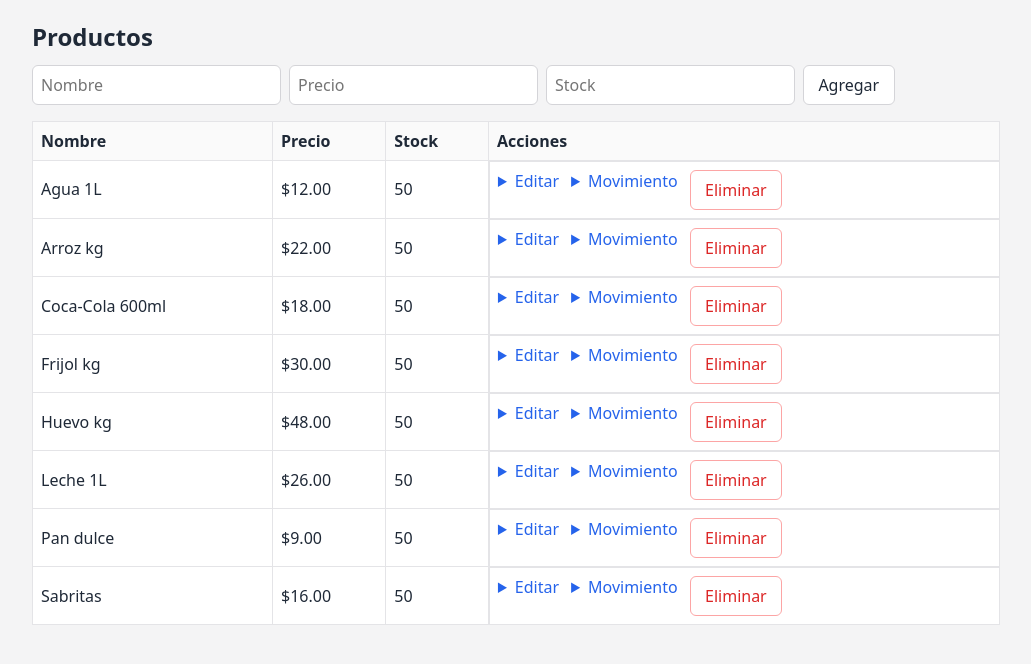
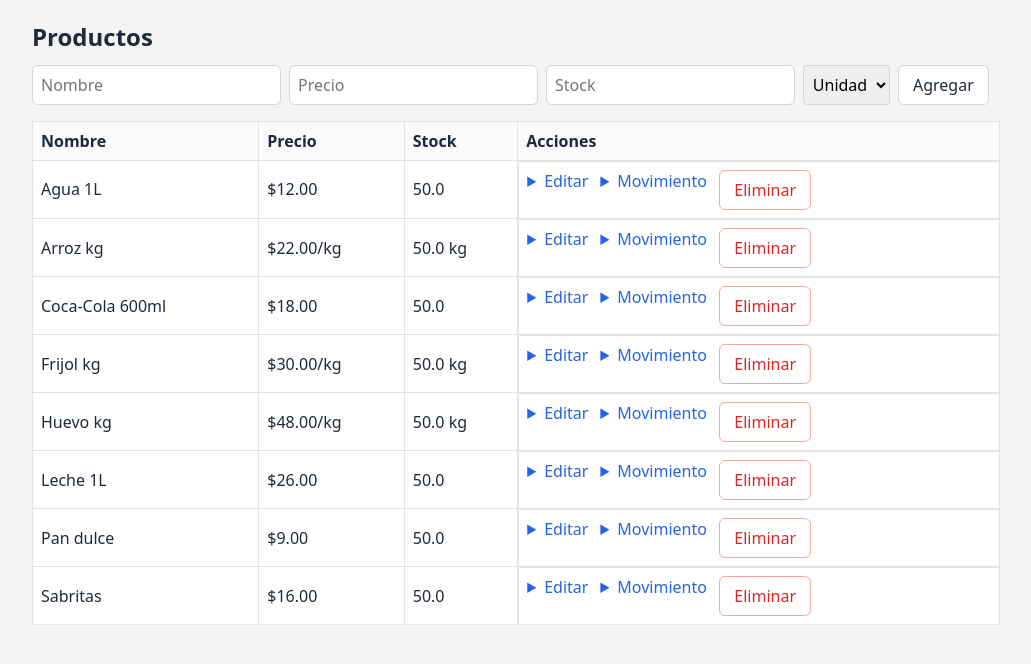
Before and after one commit to CrisTlalmis/POS-Proy, a Flask app: page /productos in a window 1280 px wide. Shown: the part 58-722 px from the top of the page, without its empty margins (124-1155 px from the left). Run offline with Flask 3, Linux system fonts and the light colour scheme; data comes from the database, SQL or seed files in the repository.

Commit message:
Productos a granel: venta por kilos con cantidades decimales
- Columna unidad ('unidad'|'kg') con migracion ALTER + auto-markado por nombre
- Cantidades/stock decimales en kg (precision 1 g); piezas siguen enteras
- crear_venta deja de truncar decimales (int() -> float con regla por unidad)
- Carrito: input decimal para kg, botones -/+ para piezas; precios y stock con sufijo /kg
- Ticket y kardex formatean cantidades (0.75 kg)

```diff
--- a/app.py
+++ b/app.py
@@ -31,16 +31,17 @@ CREATE TABLE IF NOT EXISTS productos (
   id           INTEGER PRIMARY KEY AUTOINCREMENT,
   nombre       TEXT NOT NULL,
   precio       REAL NOT NULL CHECK (precio >= 0),
-  stock        INTEGER NOT NULL DEFAULT 0 CHECK (stock >= 0),
-  stock_minimo INTEGER NOT NULL DEFAULT 5 CHECK (stock_minimo >= 0)
+  stock        REAL NOT NULL DEFAULT 0 CHECK (stock >= 0),
+  stock_minimo REAL NOT NULL DEFAULT 5 CHECK (stock_minimo >= 0),
+  unidad       TEXT NOT NULL DEFAULT 'unidad'
 );
 CREATE TABLE IF NOT EXISTS movimientos (
   id               INTEGER PRIMARY KEY AUTOINCREMENT,
   fecha            TEXT NOT NULL DEFAULT (datetime('now', 'localtime')),
   producto_id      INTEGER NOT NULL REFERENCES productos(id),
   tipo             TEXT NOT NULL CHECK (tipo IN ('entrada', 'salida', 'ajuste')),
-  cantidad         INTEGER NOT NULL CHECK (cantidad > 0),
-  stock_resultante INTEGER NOT NULL,
+  cantidad         REAL NOT NULL CHECK (cantidad > 0),
+  stock_resultante REAL NOT NULL,
   nota             TEXT NOT NULL DEFAULT ''
 );
 CREATE TABLE IF NOT EXISTS ventas (
@@ -52,15 +53,16 @@ CREATE TABLE IF NOT EXISTS venta_detalles (
   id              INTEGER PRIMARY KEY AUTOINCREMENT,
   venta_id        INTEGER NOT NULL REFERENCES ventas(id),
   producto_id     INTEGER NOT NULL REFERENCES productos(id),
-  cantidad        INTEGER NOT NULL CHECK (cantidad > 0),
+  cantidad        REAL NOT NULL CHECK (cantidad > 0),
   precio_unitario REAL NOT NULL
 );
 """
 
 SEED = [
-    ("Coca-Cola 600ml", 18.00, 50), ("Sabritas", 16.00, 50), ("Agua 1L", 12.00, 50),
-    ("Pan dulce", 9.00, 50), ("Leche 1L", 26.00, 50), ("Huevo kg", 48.00, 50),
-    ("Arroz kg", 22.00, 50), ("Frijol kg", 30.00, 50),
+    ("Coca-Cola 600ml", 18.00, 50, "unidad"), ("Sabritas", 16.00, 50, "unidad"),
+    ("Agua 1L", 12.00, 50, "unidad"), ("Pan dulce", 9.00, 50, "unidad"),
+    ("Leche 1L", 26.00, 50, "unidad"), ("Huevo kg", 48.00, 50, "kg"),
+    ("Arroz kg", 22.00, 50, "kg"), ("Frijol kg", 30.00, 50, "kg"),
 ]
 
 
@@ -87,11 +89,21 @@ def init_db():
         pendiente_commit = True
     except sqlite3.OperationalError:
         pass
+    try:
+        db.execute(
+            "ALTER TABLE productos ADD COLUMN unidad TEXT NOT NULL DEFAULT 'unidad'"
+        )
+        # Solo los productos cuyo nombre trae "kg" se venden a granel.
+        db.execute("UPDATE productos SET unidad = 'kg' WHERE nombre LIKE '%kg'")
+        pendiente_commit = True
+    except sqlite3.OperationalError:
+        pass
     if pendiente_commit:
         db.commit()
     if db.execute("SELECT 1 FROM productos LIMIT 1").fetchone() is None:
         db.executemany(
-            "INSERT INTO productos (nombre, precio, stock) VALUES (?, ?, ?)", SEED
+            "INSERT INTO productos (nombre, precio, stock, unidad)"
+            " VALUES (?, ?, ?, ?)", SEED
         )
         db.commit()
 
@@ -99,17 +111,27 @@ def init_db():
 # ---------- helpers ----------
 
 def validar_producto(form):
-    """Devuelve (nombre, precio, stock, stock_minimo) o None si es inválido."""
+    """Devuelve (nombre, precio, stock, stock_minimo, unidad) o None si es inválido."""
     nombre = form.get("nombre", "").strip()
+    unidad = form.get("unidad", "unidad")
     try:
         precio = float(form.get("precio", ""))
-        stock = int(form.get("stock", 0))
-        stock_minimo = int(form.get("stock_minimo", 5))
+        stock = float(form.get("stock", 0))
+        stock_minimo = float(form.get("stock_minimo", 5))
     except ValueError:
         return None
-    if not nombre or precio < 0 or stock < 0 or stock_minimo < 0:
+    if not nombre or unidad not in ("unidad", "kg"):
         return None
-    return nombre, round(precio, 2), stock, stock_minimo
+    if precio < 0 or stock < 0 or stock_minimo < 0:
+        return None
+    return nombre, round(precio, 2), round(stock, 3), round(stock_minimo, 3), unidad
+
+
+def fmt_cantidad(cant, unidad):
+    """2 → '2'; 1.5 con 'kg' → '1.5 kg'; 0.25 con 'kg' → '0.25 kg'."""
+    if unidad != "kg":
+        return str(int(cant))
+    return f"{cant:.3f}".rstrip("0").rstrip(".") + " kg"
 
 
 # ---------- venta ----------
@@ -131,11 +153,9 @@ def crear_venta():
     for it in items:
         try:
             pid = int(it["producto_id"])
-            cant = int(it["cantidad"])
+            cant = float(it["cantidad"])
         except (KeyError, TypeError, ValueError):
             return jsonify(error="Artículo inválido"), 400
-        if cant < 1:
-            return jsonify(error="La cantidad debe ser al menos 1"), 400
         limpios.append((pid, cant))
 
     # Los precios y el stock se leen de la BD, nunca del cliente.
@@ -144,10 +164,19 @@ def crear_venta():
     total = 0.0
     for pid, cant in limpios:
         row = db.execute(
-            "SELECT nombre, precio, stock FROM productos WHERE id = ?", (pid,)
+            "SELECT nombre, precio, stock, unidad FROM productos WHERE id = ?", (pid,)
         ).fetchone()
         if row is None:
             return jsonify(error=f"Producto {pid} no existe"), 400
+        if row["unidad"] == "unidad":
+            if not cant.is_integer() or cant < 1:
+                return jsonify(
+                    error=f"La cantidad de {row['nombre']} debe ser entera"
+                ), 400
+        else:
+            cant = round(cant, 3)
+            if not cant > 0:
+                return jsonify(error="La cantidad debe ser mayor a 0"), 400
         if row["stock"] < cant:
             return jsonify(
                 error=f"Stock insuficiente de {row['nombre']} (quedan {row['stock']})"
@@ -190,8 +219,8 @@ def productos():
             flash("Precio o stock inválido", "error")
         else:
             db.execute(
-                "INSERT INTO productos (nombre, precio, stock, stock_minimo)"
-                " VALUES (?, ?, ?, ?)",
+                "INSERT INTO productos (nombre, precio, stock, stock_minimo, unidad)"
+                " VALUES (?, ?, ?, ?, ?)",
                 datos,
             )
             db.commit()
@@ -214,12 +243,12 @@ def editar_producto(producto_id):
         if row is None:
             flash("Producto no encontrado", "error")
             return redirect(url_for("productos"))
-        nombre, precio, stock, stock_minimo = datos
+        nombre, precio, stock, stock_minimo, unidad = datos
         with db:
             db.execute(
                 "UPDATE productos SET nombre = ?, precio = ?, stock = ?,"
-                " stock_minimo = ? WHERE id = ?",
-                (nombre, precio, stock, stock_minimo, producto_id),
+                " stock_minimo = ?, unidad = ? WHERE id = ?",
+                (nombre, precio, stock, stock_minimo, unidad, producto_id),
             )
             if stock != row["stock"]:
                 db.execute(
@@ -252,11 +281,19 @@ def eliminar_producto(producto_id):
 @app.get("/inventario")
 def inventario():
     # ponytail: últimos 200 movimientos; paginar si el kardex crece años
-    movimientos = get_db().execute(
-        "SELECT m.fecha, m.tipo, m.cantidad, m.stock_resultante, m.nota, p.nombre"
+    rows = get_db().execute(
+        "SELECT m.fecha, m.tipo, m.cantidad, m.stock_resultante, m.nota, p.nombre,"
+        " p.unidad"
         " FROM movimientos m JOIN productos p ON p.id = m.producto_id"
         " ORDER BY m.id DESC LIMIT 200"
     ).fetchall()
+    movimientos = [
+        dict(r) | {
+            "cantidad_txt": fmt_cantidad(r["cantidad"], r["unidad"]),
+            "stock_resultante_txt": fmt_cantidad(r["stock_resultante"], r["unidad"]),
+        }
+        for r in rows
+    ]
     return render_template("inventario.html", movimientos=movimientos)
 
 
@@ -265,18 +302,27 @@ def registrar_movimiento(producto_id):
     db = get_db()
     tipo = request.form.get("tipo")
     try:
-        cantidad = int(request.form.get("cantidad", ""))
+        cantidad = float(request.form.get("cantidad", ""))
     except ValueError:
         cantidad = 0
-    if tipo not in ("entrada", "salida") or cantidad < 1:
+    if tipo not in ("entrada", "salida"):
         flash("Movimiento inválido", "error")
         return redirect(url_for("productos"))
     row = db.execute(
-        "SELECT stock FROM productos WHERE id = ?", (producto_id,)
+        "SELECT stock, unidad FROM productos WHERE id = ?", (producto_id,)
     ).fetchone()
     if row is None:
         flash("Producto no encontrado", "error")
         return redirect(url_for("productos"))
+    if row["unidad"] == "unidad":
+        if not cantidad.is_integer() or cantidad < 1:
+            flash("Movimiento inválido", "error")
+            return redirect(url_for("productos"))
+    else:
+        cantidad = round(cantidad, 3)
+        if not cantidad > 0:
+            flash("Movimiento inválido", "error")
+            return redirect(url_for("productos"))
     restante = row["stock"] + (cantidad if tipo == "entrada" else -cantidad)
     if restante < 0:
         flash(f"Stock insuficiente: solo hay {row['stock']}", "error")
@@ -310,12 +356,16 @@ def ticket(venta_id):
     if venta is None:
         flash("Venta no encontrada", "error")
         return redirect(url_for("historial"))
-    detalles = db.execute(
-        "SELECT d.cantidad, d.precio_unitario, p.nombre"
+    rows = db.execute(
+        "SELECT d.cantidad, d.precio_unitario, p.nombre, p.unidad"
         " FROM venta_detalles d JOIN productos p ON p.id = d.producto_id"
         " WHERE d.venta_id = ? ORDER BY d.id",
         (venta_id,),
     ).fetchall()
+    detalles = [
+        dict(r) | {"cantidad_txt": fmt_cantidad(r["cantidad"], r["unidad"])}
+        for r in rows
+    ]
     return render_template("ticket.html", venta=venta, detalles=detalles)
 
 
--- a/templates/inventario.html
+++ b/templates/inventario.html
@@ -11,8 +11,8 @@
       <td>{{ m.fecha }}</td>
       <td>{{ m.nombre }}</td>
       <td class="tipo-{{ m.tipo }}">{{ m.tipo|capitalize }}</td>
-      <td>{{ m.cantidad }}</td>
-      <td>{{ m.stock_resultante }}</td>
+      <td>{{ m.cantidad_txt }}</td>
+      <td>{{ m.stock_resultante_txt }}</td>
       <td>{{ m.nota }}</td>
     </tr>
     {% endfor %}
--- a/templates/productos.html
+++ b/templates/productos.html
@@ -5,7 +5,11 @@
 <form class="alta" method="post" action="{{ url_for('productos') }}">
   <input name="nombre" placeholder="Nombre" required>
   <input name="precio" type="number" step="0.01" min="0" placeholder="Precio" required>
-  <input name="stock" type="number" step="1" min="0" placeholder="Stock" required>
+  <input name="stock" type="number" step="any" min="0" placeholder="Stock" required>
+  <select name="unidad">
+    <option value="unidad">Unidad</option>
+    <option value="kg">Kilo</option>
+  </select>
   <button type="submit">Agregar</button>
 </form>
 
@@ -15,9 +19,9 @@
     {% for p in productos %}
     <tr>
       <td>{{ p.nombre }}</td>
-      <td>${{ "%.2f"|format(p.precio) }}</td>
+      <td>${{ "%.2f"|format(p.precio) }}{{ '/kg' if p.unidad == 'kg' }}</td>
       <td class="{{ 'bajo' if p.stock <= p.stock_minimo }}"
-          title="Mínimo: {{ p.stock_minimo }}">{{ p.stock }}</td>
+          title="Mínimo: {{ p.stock_minimo }}">{{ p.stock }}{{ ' kg' if p.unidad == 'kg' }}</td>
       <td class="acciones-fila">
         <details>
           <summary>Editar</summary>
@@ -30,12 +34,20 @@
               <input name="precio" type="number" step="0.01" min="0"
                      value="{{ p.precio }}" required>
             </label>
+            <label>Unidad
+              <select name="unidad">
+                <option value="unidad" {{ 'selected' if p.unidad == 'unidad' }}>Unidad</option>
+                <option value="kg" {{ 'selected' if p.unidad == 'kg' }}>Kilo</option>
+              </select>
+            </label>
             <label>Stock
-              <input name="stock" type="number" step="1" min="0"
+              <input name="stock" type="number"
+                     step="{{ '0.25' if p.unidad == 'kg' else '1' }}" min="0"
                      value="{{ p.stock }}" required>
             </label>
             <label>Stock mínimo
-              <input name="stock_minimo" type="number" step="1" min="0"
+              <input name="stock_minimo" type="number"
+                     step="{{ '0.25' if p.unidad == 'kg' else '1' }}" min="0"
                      value="{{ p.stock_minimo }}" required>
             </label>
             <button type="submit">Guardar</button>
@@ -52,7 +64,9 @@
               </select>
             </label>
             <label>Cantidad
-              <input name="cantidad" type="number" step="1" min="1" required>
+              <input name="cantidad" type="number"
+                     step="{{ '0.25' if p.unidad == 'kg' else '1' }}"
+                     min="{{ '0.001' if p.unidad == 'kg' else '1' }}" required>
             </label>
             <label>Nota
               <input name="nota" placeholder="Opcional">
--- a/templates/ticket.html
+++ b/templates/ticket.html
@@ -7,7 +7,7 @@
     <tbody>
       {% for d in detalles %}
       <tr>
-        <td>{{ d.cantidad }} &times; {{ d.nombre }}</td>
+        <td>{{ d.cantidad_txt }} &times; {{ d.nombre }}</td>
         <td>@ ${{ "%.2f"|format(d.precio_unitario) }}</td>
         <td class="der">${{ "%.2f"|format(d.cantidad * d.precio_unitario) }}</td>
       </tr>
```
Also changed, not shown: templates/venta.html (+19 -5 lines).
